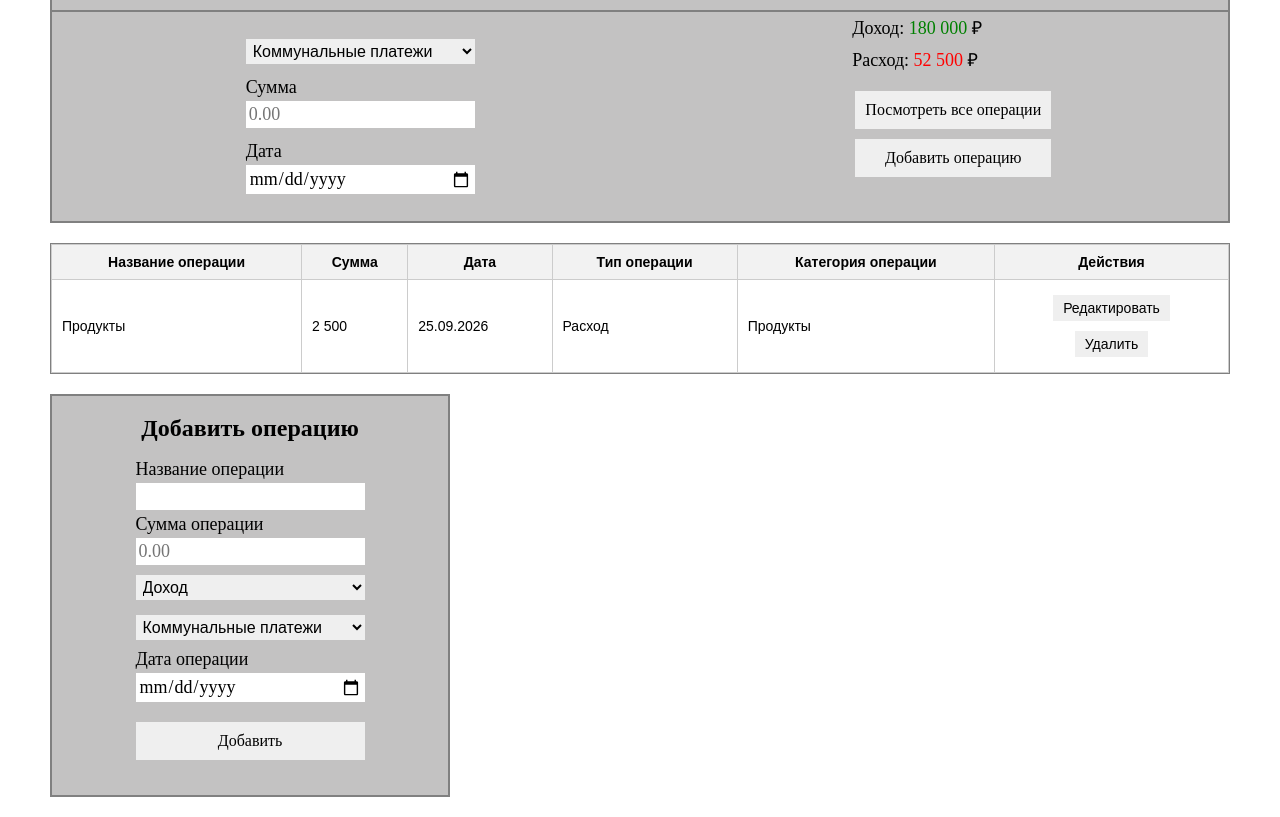
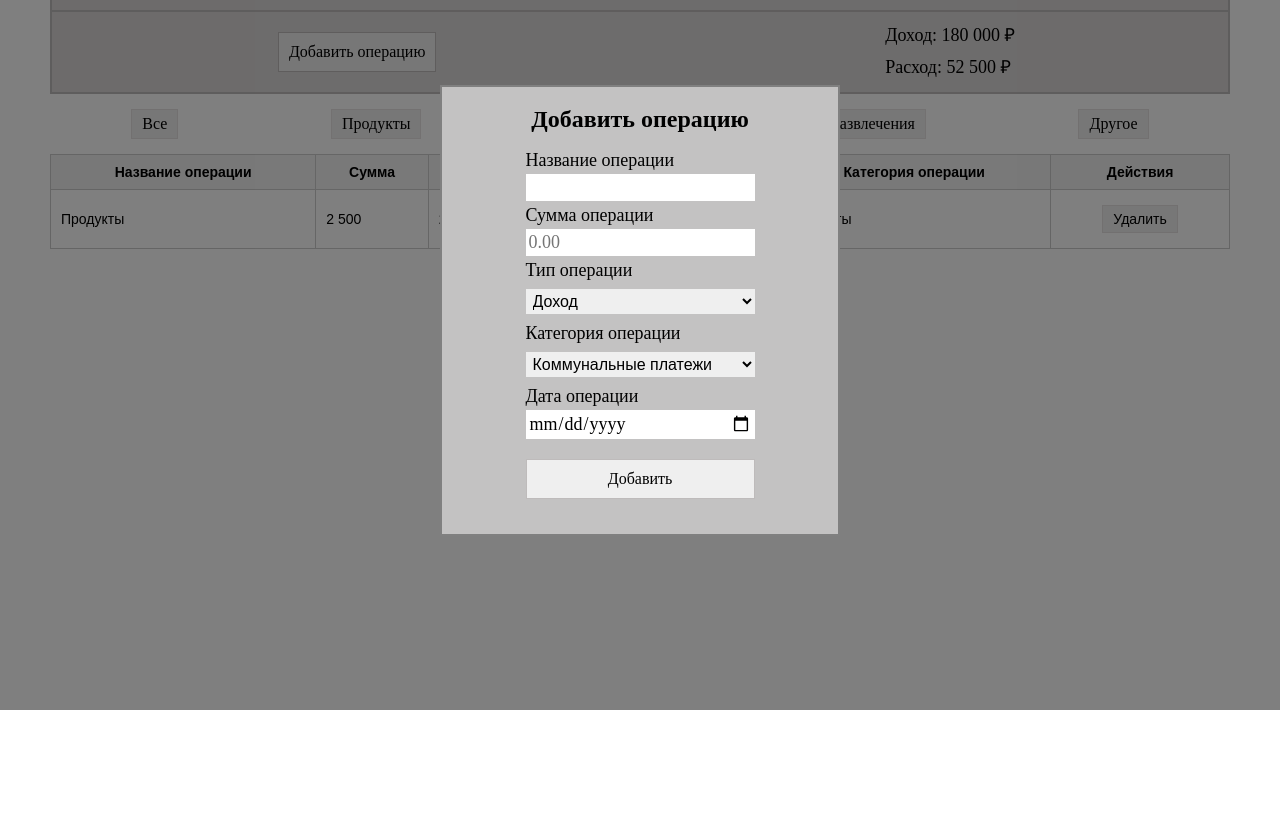
Before and after one commit to OlgaStarchenko/Expense-tracker, a website: page public/index.html in a window 1280 px wide. Shown: the part 90-907 px from the top of the page. After the commit the page ends 800 px from the top, so only its background shows below. Drawn offline with Linux system fonts and the light colour scheme.

```diff
--- a/public/index.html
+++ b/public/index.html
@@ -11,7 +11,7 @@
   <body>
     <header>
       <div class="header">
-        <div class="title__container__right">
+        <div class="title__container__left">
           <h1 class="header__title">Трекер расходов</h1>
           <h2 class="title__balance">
             Баланс: <span class="balance__indicator">127 500</span> ₽
@@ -20,49 +20,7 @@
         <div>
           <div class="header__container">
             <div class="header__left">
-              <div>
-                <div class="header__filter__container">
-                  <div class="title__container__left">
-                    <select
-                      name="category__header"
-                      id="category__header"
-                      class="select__header"
-                    >
-                      <option value="utility__payments">
-                        Коммунальные платежи
-                      </option>
-                      <option value="products">Продукты</option>
-                      <option value="transport__payment">
-                        Оплата транспорта
-                      </option>
-                      <option value="taxes">Налоги</option>
-                      <option value="other">Прочее</option>
-                    </select>
-                  </div>
-
-                  <div class="title__container__left">
-                    <label for="sum" class="label__header__filter">Сумма</label>
-                    <input
-                      type="text"
-                      inputmode="decimal"
-                      placeholder="0.00"
-                      name="sum"
-                      id="sum"
-                      class="input__header__filter"
-                    />
-                  </div>
-
-                  <div class="title__container__left">
-                    <label for="date" class="label__header__filter">Дата</label>
-                    <input
-                      type="date"
-                      name="date"
-                      id="date"
-                      class="input__header__filter"
-                    />
-                  </div>
-                </div>
-              </div>
+              <button class="btn__add">Добавить операцию</button>
             </div>
 
             <div class="header__right">
@@ -77,18 +35,22 @@
                   Расход: <span class="expenditure__indicator">52 500</span> ₽
                 </h3>
               </div>
-
-              <div class="header__btn__container">
-                <button class="btn__header">Посмотреть все операции</button>
-                <button class="btn__header">Добавить операцию</button>
-              </div>
             </div>
           </div>
         </div>
       </div>
     </header>
+
     <main>
       <div class="main__container">
+        <div class="btn__filter__container">
+          <button class="btn__filter">Все</button>
+          <button class="btn__filter">Продукты</button>
+          <button class="btn__filter">Транспорт</button>
+          <button class="btn__filter">Развлечения</button>
+          <button class="btn__filter">Другое</button>
+        </div>
+
         <table>
           <thead>
             <tr>
@@ -108,13 +70,14 @@
             <td>Продукты</td>
             <td>
               <div class="btn__table__container">
-                <button class="btn__table">Редактировать</button>
                 <button class="btn__table">Удалить</button>
               </div>
             </td>
           </tbody>
         </table>
       </div>
+
+      <div class="modal modal__open">
         <div class="modal__container">
           <h3 class="modal__title">Добавить операцию</h3>
           <form action="list__of__income__and__expenses" class="form__modal">
@@ -144,6 +107,9 @@
               />
             </div>
 
+            <label for="operation__type" class="label__modal"
+              >Тип операции</label
+            >
             <select
               name="operation__type"
               id="operation__type"
@@ -153,6 +119,9 @@
               <option value="expenditure">Расход</option>
             </select>
 
+            <label for="category__modal" class="label__modal"
+              >Категория операции</label
+            >
             <select
               name="category__modal"
               id="category__modal"
@@ -178,6 +147,7 @@
             <button class="btn__modal">Добавить</button>
           </form>
         </div>
+      </div>
     </main>
   </body>
 </html>
--- a/public/style.css
+++ b/public/style.css
@@ -1,8 +1,14 @@
 .header {
-  border: 2px solid gray;
+  border: 2px solid rgb(190, 187, 187);
   max-width: 1400px;
-  margin: 20px 50px;
-  background-color: rgb(195, 194, 194);
+  margin: 10px 50px;
+  margin-top: 20px;
+  background-color: rgb(219, 216, 216);
+}
+.title__container__left {
+  display: flex;
+  justify-content: space-between;
+  margin: 7px;
 }
 .header__title {
   margin: 20px;
@@ -15,77 +21,112 @@
   margin: 20px;
 }
 .balance__indicator {
-  color: blue;
 }
 .header__container {
-  border-top: 2px solid gray;
+  border-top: 2px solid rgb(190, 187, 187);
   display: flex;
   justify-content: space-around;
-
   gap: 10px;
+}
+.header__left {
+  display: flex;
+  flex-direction: column;
+  margin: 10px;
+}
+.btn__add {
+  margin: 10px;
+  padding: 10px;
+  font-size: 16px;
+  border: 1px solid rgb(190, 187, 187);
+}
+.header__right {
+  display: flex;
+  flex-direction: column;
+  margin-top: 7px;
 }
 .title__container__right {
   display: flex;
   justify-content: space-between;
   margin: 7px;
 }
-.header__left {
-  display: flex;
-  flex-direction: column;
-  margin: 20px;
-}
-.title__container__left {
-  display: flex;
-  flex-direction: column;
-  margin: 7px;
-}
-.header__filter__container {
-  display: flex;
-  flex-direction: column;
-}
-.select__header {
-  font-size: 16px;
-  padding: 3px;
-}
-.label__header__filter {
-  font-size: 18px;
-  margin-bottom: 5px;
-}
-.input__header__filter {
-  font-size: 18px;
-  padding: 3px;
-}
-.header__right {
-  display: flex;
-  flex-direction: column;
-}
 .title__income {
   font-size: 18px;
 }
 .income__indicator {
-  color: green;
 }
 .title__expenditure {
   font-size: 18px;
 }
 .expenditure__indicator {
-  color: red;
 }
 
-.header__btn__container {
+.main__container {
+  max-width: 1400px;
+  margin: 20px 50px;
+  margin-top: 10px;
+}
+.btn__filter__container {
+  display: flex;
+  justify-content: space-around;
+  padding: 5px;
+  margin-bottom: 10px;
+}
+.btn__filter {
+  padding: 5px 10px;
+  font-size: 16px;
+  border: 1px solid rgb(230, 226, 226);
+}
+table {
+  width: 100%; /* Растягиваем таблицу на всю ширину контейнера */
+  border-collapse: collapse; /* Убираем двойные рамки между ячейками */
+  font-family: sans-serif; /* Меняем шрифт на более современный */
+}
+
+th,
+td {
+  border: 1px solid #ccc; /* Задаем сплошную серую рамку толщиной 1px */
+  padding: 10px; /* Добавляем внутренние отступы, чтобы текст не прилипал */
+  text-align: left; /* Выравниваем текст по левому краю */
+}
+
+th {
+  background-color: #f2f2f2; /* Выделяем шапку таблицы светло-серым фоном */
+  font-weight: bold; /* Делаем текст в шапке жирным */
+  text-align: center; /* Выравниваем текст по центру*/
+}
+.btn__table__container {
   display: flex;
   flex-direction: column;
-  padding: 10px;
+  align-items: center;
 }
-.btn__header {
-  margin: 5px 0;
-  padding: 10px;
-  font-size: 16px;
+.btn__table {
+  margin: 5px;
+  padding: 5px 10px;
+  font-size: 14px;
+  border: 1px solid rgb(230, 226, 226);
 }
-.main__container {
-  border: 1px solid gray;
-  max-width: 1400px;
-  margin: 20px 50px;
+.modal {
+  position: fixed;
+  top: 0;
+  left: 0;
+  width: 100vw;
+  height: 100vh;
+  background-color: rgba(0, 0, 0, 0.5); /* Затемнение фона */
+  display: flex;
+  justify-content: center;
+  align-items: center;
+  z-index: 1000; /* Большой слой, чтобы быть поверх главного */
+
+  /* Состояние по умолчанию — скрыто */
+  opacity: 0;
+  visibility: hidden;
+  transition:
+    opacity 0.3s ease,
+    visibility 0.3s ease;
+}
+.modal__open {
+  opacity: 1;
+  visibility: visible;
 }
 .modal__container {
   display: flex;
@@ -132,32 +173,12 @@
   margin: 15px 0;
   padding: 10px;
   font-size: 16px;
-}
-table {
-  width: 100%; /* Растягиваем таблицу на всю ширину контейнера */
-  border-collapse: collapse; /* Убираем двойные рамки между ячейками */
-  font-family: sans-serif; /* Меняем шрифт на более современный */
+  border: 1px solid rgb(190, 187, 187);
 }
 
-th,
-td {
-  border: 1px solid #ccc; /* Задаем сплошную серую рамку толщиной 1px */
-  padding: 10px; /* Добавляем внутренние отступы, чтобы текст не прилипал */
-  text-align: left; /* Выравниваем текст по левому краю */
+button:hover {
+  color: grey;
 }
-
-th {
-  background-color: #f2f2f2; /* Выделяем шапку таблицы светло-серым фоном */
-  font-weight: bold; /* Делаем текст в шапке жирным */
-  text-align: center; /* Выравниваем текст по центру*/
+button:disabled {
+  color: rgb(186, 184, 184);
 }
-.btn__table__container {
-  display: flex;
-  flex-direction: column;
-  align-items: center;
-}
-.btn__table {
-  margin: 5px;
-  padding: 5px 10px;
-  font-size: 14px;
-}
```
Also changed, not shown: database.js (+47 -0 lines), server.js (+16 -0 lines), 1 other file. Lines whose indentation alone changed are shown as unchanged.
